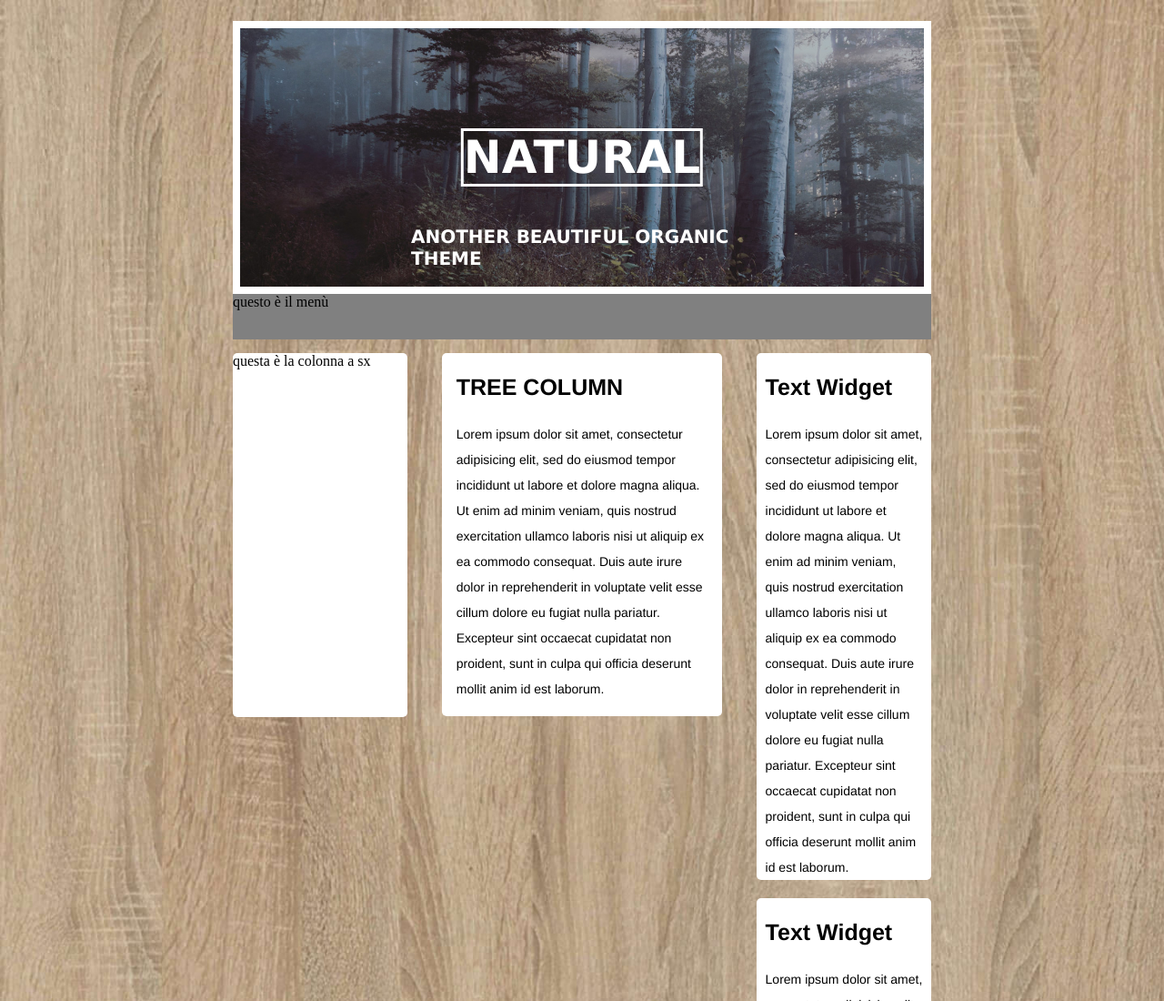
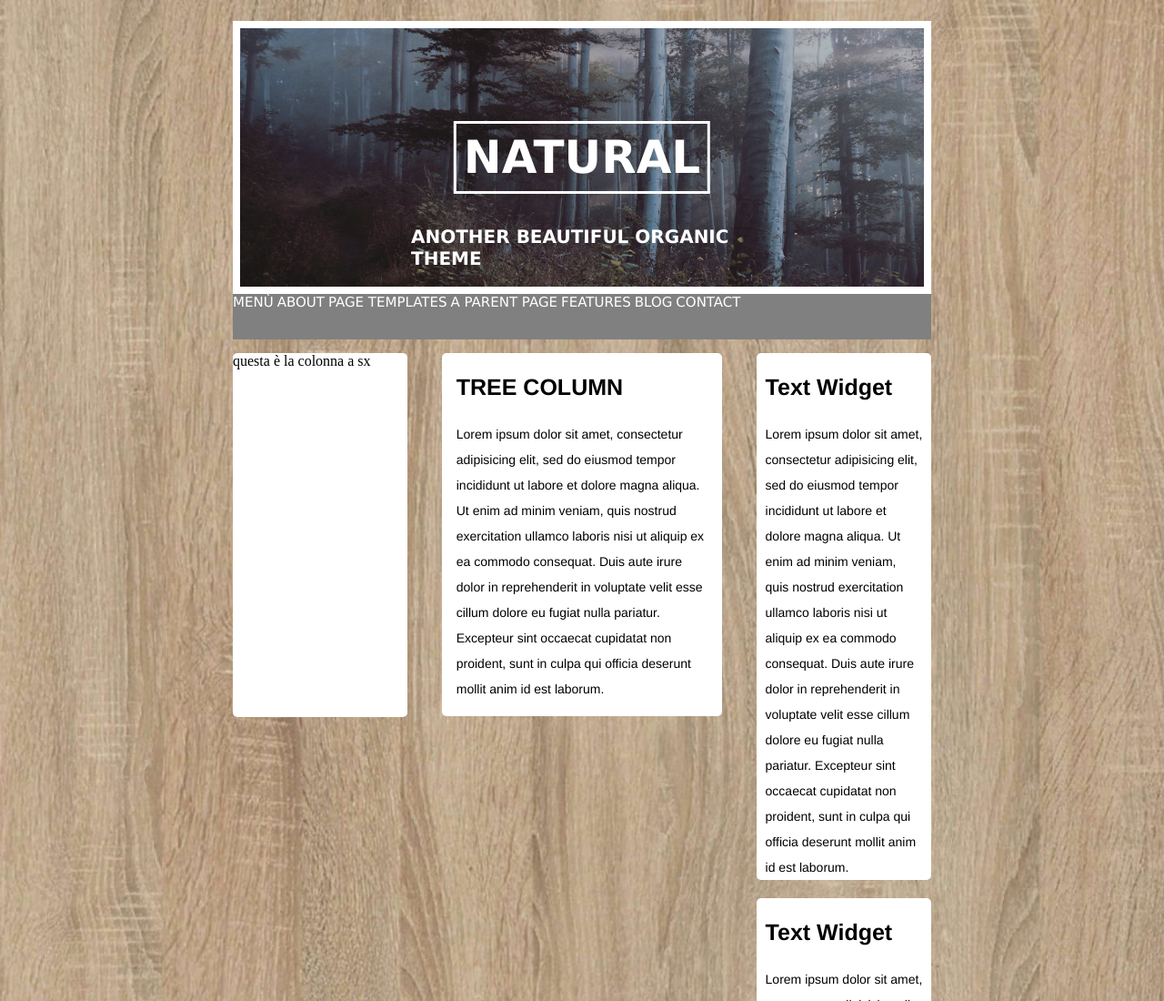
Before and after one commit to Walter-Satriano/htmlcss-wp, a plain HTML site: page index.html in a window 1280 px wide. Shown: the top 1100 px of the page at 91% size. Drawn offline with Linux system fonts and the light colour scheme.

Commit message:
idea di creazione lista per il menù

```diff
--- a/index.html
+++ b/index.html
@@ -12,17 +12,24 @@
       <!--header-->
       <header>
         <div>
-          <h1 class="img-title">natural</h1>
-          <h2 class="another">another beautiful organic theme</h2>
-
+          <h1 class="logo-title">natural</h1>
+          <h2 class="img-subtitle">another beautiful organic theme</h2>
         </div>
-
-
       </header>
 
       <!--menù-->
-      <nav>
-        questo è il menù
+      <nav id=navigation>
+        <div class="style-text">
+          <ul>
+            <li>menù</li>
+            <li>about</li>
+            <li>page templates</li>
+            <li>a parent page</li>
+            <li>features</li>
+            <li>blog</li>
+            <li>contact</li>
+          </ul>
+        </div>
       </nav>
 
       <!--contenitore principale-->
@@ -37,7 +44,7 @@
         <div class="colonnacenter">
           <h2 class="title">tree column</h2>
 
-          <p>Lorem ipsum dolor sit amet, consectetur adipisicing elit,
+          <p class="text">Lorem ipsum dolor sit amet, consectetur adipisicing elit,
           sed do eiusmod tempor incididunt ut labore et dolore magna aliqua.
           Ut enim ad minim veniam, quis nostrud exercitation ullamco laboris
           nisi ut aliquip ex ea commodo consequat.
@@ -53,7 +60,7 @@
           <div class="widgetdx1">
             <h2 class="textwidget">Text Widget</h2>
 
-            <p>Lorem ipsum dolor sit amet, consectetur adipisicing elit,
+            <p class="text">Lorem ipsum dolor sit amet, consectetur adipisicing elit,
             sed do eiusmod tempor incididunt ut labore et dolore magna aliqua.
             Ut enim ad minim veniam, quis nostrud exercitation ullamco laboris
             nisi ut aliquip ex ea commodo consequat.
@@ -66,7 +73,7 @@
           <div class="widgetdx2">
             <h2 class="textwidget">Text Widget</h2>
 
-            <p>Lorem ipsum dolor sit amet, consectetur adipisicing elit,
+            <p class="text">Lorem ipsum dolor sit amet, consectetur adipisicing elit,
             sed do eiusmod tempor incididunt ut labore et dolore magna aliqua.
             Ut enim ad minim veniam, quis nostrud exercitation ullamco laboris
             nisi ut aliquip ex ea commodo consequat.
@@ -79,7 +86,7 @@
           <div class="widgetdx3">
             <h2 class="textwidget">Text Widget</h2>
 
-            <p>Lorem ipsum dolor sit amet, consectetur adipisicing elit,
+            <p class="text">Lorem ipsum dolor sit amet, consectetur adipisicing elit,
             sed do eiusmod tempor incididunt ut labore et dolore magna aliqua.
             Ut enim ad minim veniam, quis nostrud exercitation ullamco laboris
             nisi ut aliquip ex ea commodo consequat.
--- a/master.css
+++ b/master.css
@@ -24,8 +24,7 @@ header{
   border: solid white 8px;
 }
 
-
-.img-title{
+.logo-title{
   position: absolute;
   top: 50%;
   left: 50%;
@@ -35,10 +34,10 @@ header{
   color: white;
   text-transform: uppercase;
   border: solid white 3px;
-  bo
+  padding: 8px;
 }
 
-.another{
+.img-subtitle{
   position: absolute;
   top: 85%;
   left: 50%;
@@ -49,10 +48,19 @@ header{
   text-transform: uppercase;
 }
 
-nav{
+#navigation{
+  position: relative;
   background-color: gray;
   height: 50px;
   margin-bottom: 2%;
+}
+
+.style-text li{
+  display: inline;
+  font-size: 15px;
+  font-family: verdana;
+  color: white;
+  text-transform: uppercase;
 }
 
 .clearfix{
@@ -65,6 +73,7 @@ nav{
   clear: both;
 }
 
+/*definizione stili delle colonne e loro contenuto*/
 .colonnasx{
   border-radius: 5px;
   background-color: white;
@@ -91,7 +100,7 @@ nav{
   margin-right: 5%;
 }
 
-p{
+.text{
   font-family: helvetica;
   font-size: 14px;
   line-height: 2;
```
